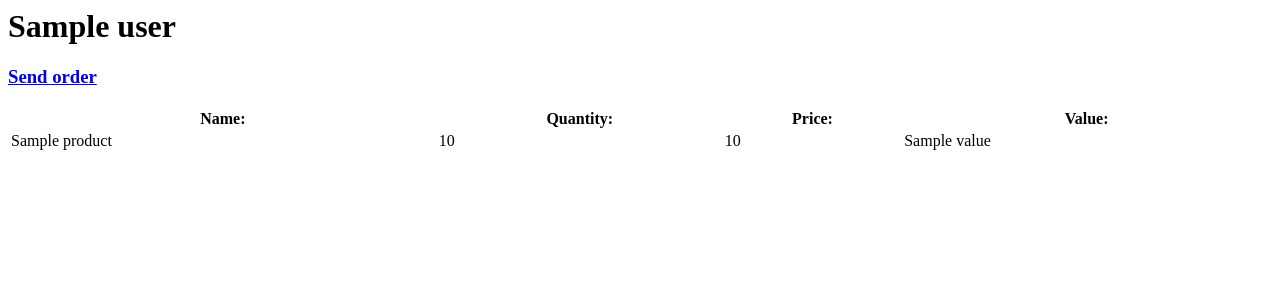
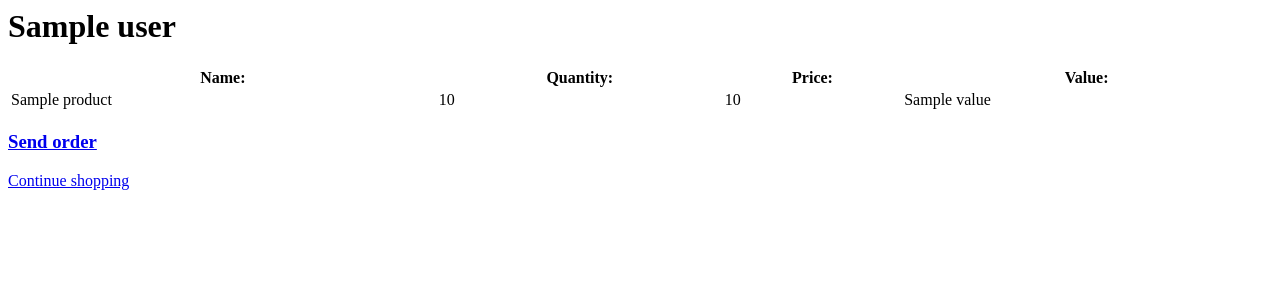
Before and after one commit to retarf/django-store, a Django app: template cart/templates/cart/cart.html in a window 1280 px wide. Shown: the top 300 px of the page. Run offline with Django 3.2, Linux system fonts and the light colour scheme; the template is opened without the code that fills it: most values are stand-ins (such as "Sample title", 1, 10 or a date in 2020).

Commit message:
Link to products list added in cart template

```diff
--- a/cart/templates/cart/cart.html
+++ b/cart/templates/cart/cart.html
@@ -14,6 +14,7 @@
       <td>{{ item.value }}</td>
   </tr>
   {% endfor %}
+</table>
 
-  <h3><a href="{% url 'cart:send' %}">Send order</a></h3>
-</table>
+<h3><a href="{% url 'cart:send' %}">Send order</a></h3>
+<a href="{% url 'products:index' %}">Continue shopping</a>
```
